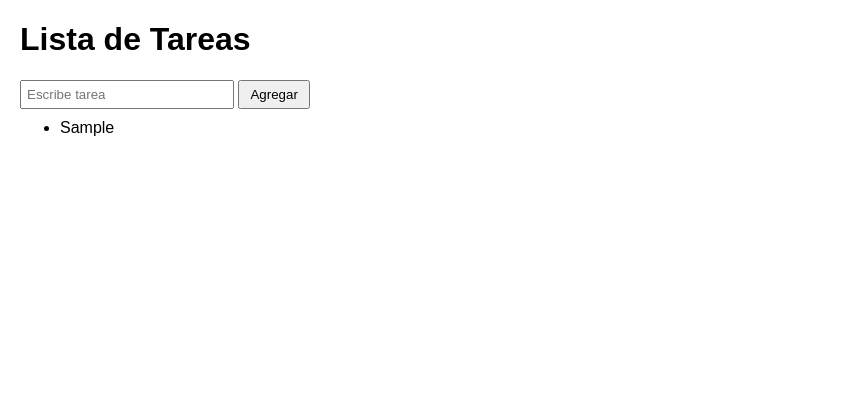
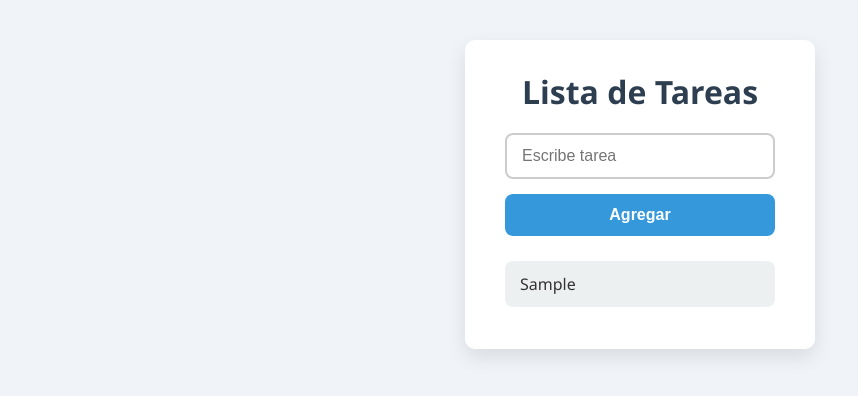
Before and after one commit to Boterodario/Add-Tareas, a plain HTML site: page index.html in a window 1280 px wide. Both pictures are taken after typing "Sample" into the empty fields and a click on the button "Agregar". Shown: the whole page, without its empty margins (0-858 px from the left). Drawn offline with Linux system fonts and the light colour scheme.

Commit message:
Se modifica el Css

```diff
--- a/styles.css
+++ b/styles.css
@@ -1,21 +1,84 @@
-body {
-    font-family: Arial, sans-serif;
-    margin: 20px;
+/* Reset básico */
+* {
+    box-sizing: border-box;
+    margin: 0;
+    padding: 0;
 }
 
-input {
-    padding: 5px;
-    width: 200px;
+body {
+    font-family: 'Segoe UI', Tahoma, Geneva, Verdana, sans-serif;
+    background: #f0f4f8;
+    color: #333;
+    display: flex;
+    justify-content: center;
+    padding: 40px 20px;
+}
+
+.container {
+    background: #fff;
+    padding: 30px 40px;
+    border-radius: 10px;
+    box-shadow: 0 8px 20px rgba(0,0,0,0.1);
+    width: 350px;
+}
+
+h1 {
+    margin-bottom: 20px;
+    font-weight: 700;
+    text-align: center;
+    color: #2c3e50;
+}
+
+input#tarea {
+    width: 100%;
+    padding: 12px 15px;
+    border: 2px solid #ccc;
+    border-radius: 8px;
+    font-size: 16px;
+    transition: border-color 0.3s ease;
+}
+
+input#tarea:focus {
+    outline: none;
+    border-color: #3498db;
+    box-shadow: 0 0 5px rgba(52,152,219,0.5);
 }
 
 button {
-    padding: 5px 10px;
+    margin-top: 15px;
+    width: 100%;
+    background-color: #3498db;
+    color: white;
+    border: none;
+    padding: 12px 0;
+    border-radius: 8px;
+    font-size: 16px;
+    cursor: pointer;
+    font-weight: 600;
+    transition: background-color 0.3s ease;
 }
 
-ul {
-    margin-top: 10px;
+button:hover {
+    background-color: #2980b9;
 }
 
-li {
-    margin-bottom: 5px;
+ul#lista {
+    list-style: none;
+    margin-top: 25px;
 }
+
+ul#lista li {
+    background: #ecf0f1;
+    margin-bottom: 12px;
+    padding: 12px 15px;
+    border-radius: 8px;
+    cursor: pointer;
+    font-size: 16px;
+    transition: background-color 0.3s ease;
+}
+
+ul#lista li:hover {
+    background-color: #d0d7de;
+    color: #2c3e50;
+    text-decoration: line-through;
+}
```
